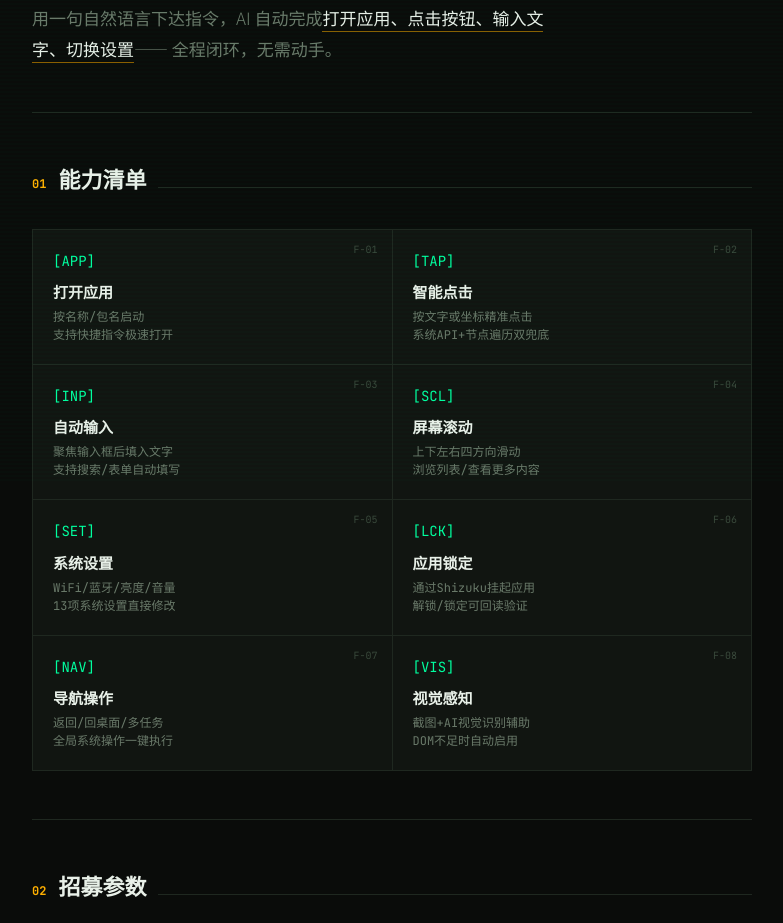
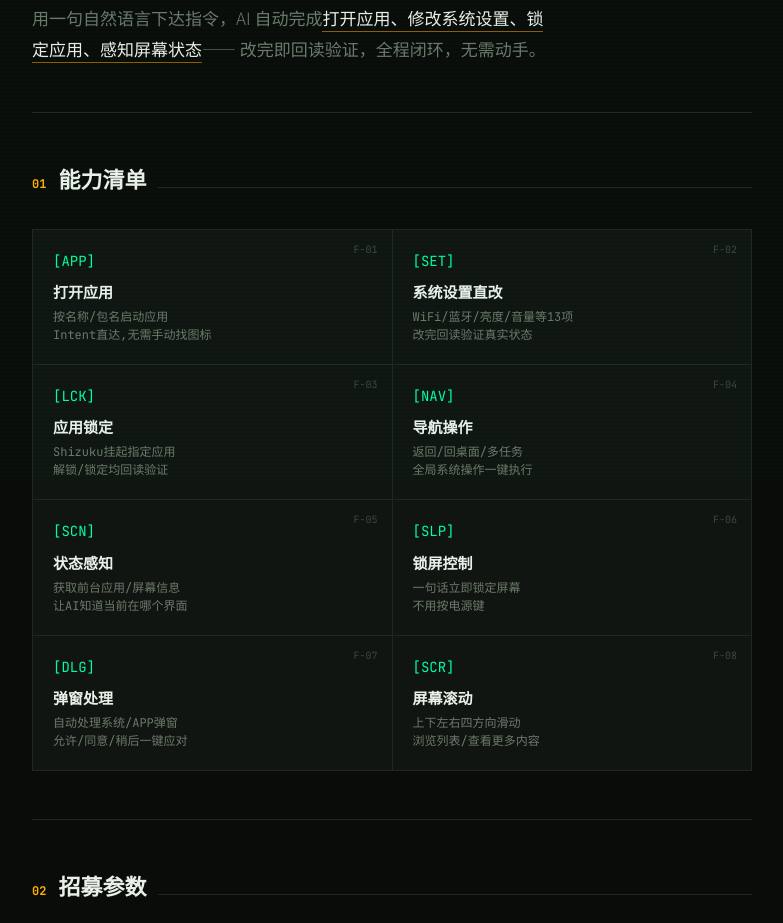
Before and after one commit to HuaiMeng01/announcement, a plain HTML site: page index.html in a window 1280 px wide. Shown: the part 317-1240 px from the top of the page, without its empty margins (248-1031 px from the left). Drawn offline with Linux system fonts and the light colour scheme.

Commit message:
refine: emphasize mature AI control capabilities, de-emphasize adb-dependent click/input

```diff
--- a/index.html
+++ b/index.html
@@ -564,7 +564,7 @@
       你只管 <span class="glow">说话</span>
     </h1>
     <p class="hero-sub">
-      用一句自然语言下达指令，AI 自动完成<strong>打开应用、点击按钮、输入文字、切换设置</strong>—— 全程闭环，无需动手。
+      用一句自然语言下达指令，AI 自动完成<strong>打开应用、修改系统设置、锁定应用、感知屏幕状态</strong>—— 改完即回读验证，全程闭环，无需动手。
     </p>
     <div class="hero-meta">
       <div>STATUS: <span class="val">ACTIVE</span></div>
@@ -586,49 +586,49 @@
         <span class="cap-id">F-01</span>
         <div class="cap-icon">[APP]</div>
         <div class="cap-name">打开应用</div>
-        <div class="cap-desc">按名称/包名启动<br>支持快捷指令极速打开</div>
+        <div class="cap-desc">按名称/包名启动应用<br>Intent直达,无需手动找图标</div>
       </div>
       <div class="cap">
         <span class="cap-id">F-02</span>
-        <div class="cap-icon">[TAP]</div>
-        <div class="cap-name">智能点击</div>
-        <div class="cap-desc">按文字或坐标精准点击<br>系统API+节点遍历双兜底</div>
+        <div class="cap-icon">[SET]</div>
+        <div class="cap-name">系统设置直改</div>
+        <div class="cap-desc">WiFi/蓝牙/亮度/音量等13项<br>改完回读验证真实状态</div>
       </div>
       <div class="cap">
         <span class="cap-id">F-03</span>
-        <div class="cap-icon">[INP]</div>
-        <div class="cap-name">自动输入</div>
-        <div class="cap-desc">聚焦输入框后填入文字<br>支持搜索/表单自动填写</div>
+        <div class="cap-icon">[LCK]</div>
+        <div class="cap-name">应用锁定</div>
+        <div class="cap-desc">Shizuku挂起指定应用<br>解锁/锁定均回读验证</div>
       </div>
       <div class="cap">
         <span class="cap-id">F-04</span>
-        <div class="cap-icon">[SCL]</div>
-        <div class="cap-name">屏幕滚动</div>
-        <div class="cap-desc">上下左右四方向滑动<br>浏览列表/查看更多内容</div>
-      </div>
-      <div class="cap">
-        <span class="cap-id">F-05</span>
-        <div class="cap-icon">[SET]</div>
-        <div class="cap-name">系统设置</div>
-        <div class="cap-desc">WiFi/蓝牙/亮度/音量<br>13项系统设置直接修改</div>
-      </div>
-      <div class="cap">
-        <span class="cap-id">F-06</span>
-        <div class="cap-icon">[LCK]</div>
-        <div class="cap-name">应用锁定</div>
-        <div class="cap-desc">通过Shizuku挂起应用<br>解锁/锁定可回读验证</div>
-      </div>
-      <div class="cap">
-        <span class="cap-id">F-07</span>
         <div class="cap-icon">[NAV]</div>
         <div class="cap-name">导航操作</div>
         <div class="cap-desc">返回/回桌面/多任务<br>全局系统操作一键执行</div>
       </div>
       <div class="cap">
+        <span class="cap-id">F-05</span>
+        <div class="cap-icon">[SCN]</div>
+        <div class="cap-name">状态感知</div>
+        <div class="cap-desc">获取前台应用/屏幕信息<br>让AI知道当前在哪个界面</div>
+      </div>
+      <div class="cap">
+        <span class="cap-id">F-06</span>
+        <div class="cap-icon">[SLP]</div>
+        <div class="cap-name">锁屏控制</div>
+        <div class="cap-desc">一句话立即锁定屏幕<br>不用按电源键</div>
+      </div>
+      <div class="cap">
+        <span class="cap-id">F-07</span>
+        <div class="cap-icon">[DLG]</div>
+        <div class="cap-name">弹窗处理</div>
+        <div class="cap-desc">自动处理系统/APP弹窗<br>允许/同意/稍后一键应对</div>
+      </div>
+      <div class="cap">
         <span class="cap-id">F-08</span>
-        <div class="cap-icon">[VIS]</div>
-        <div class="cap-name">视觉感知</div>
-        <div class="cap-desc">截图+AI视觉识别辅助<br>DOM不足时自动启用</div>
+        <div class="cap-icon">[SCR]</div>
+        <div class="cap-name">屏幕滚动</div>
+        <div class="cap-desc">上下左右四方向滑动<br>浏览列表/查看更多内容</div>
       </div>
     </div>
   </div>
@@ -676,7 +676,7 @@
         <div class="flow-marker">01</div>
         <div class="flow-content">
           <h3>指令输入 <span class="pill pill-green">INPUT</span></h3>
-          <p>你说出自然语言指令，例如"打开网易云搜索周杰伦"或"把亮度调到最高"</p>
+          <p>你说出自然语言指令，例如"打开网易云"或"把亮度调到最高，顺便锁掉抖音"</p>
         </div>
       </div>
       <div class="flow-step">
@@ -689,15 +689,15 @@
       <div class="flow-step">
         <div class="flow-marker">03</div>
         <div class="flow-content">
-          <h3>屏幕感知 <span class="pill pill-green">DOM+VISION</span></h3>
-          <p>无障碍服务读取屏幕节点树，DOM不足时自动截图让AI视觉识别</p>
+          <h3>状态感知 <span class="pill pill-green">AWARE</span></h3>
+          <p>读取前台应用与屏幕信息，让 AI 知道当前在哪个界面、该做什么</p>
         </div>
       </div>
       <div class="flow-step">
         <div class="flow-marker">04</div>
         <div class="flow-content">
-          <h3>自动执行 <span class="pill pill-amber">EXECUTE</span></h3>
-          <p>点击、滑动、输入、返回 — 每步操作后等待界面稳定再进入下一轮</p>
+          <h3>执行 + 回读验证 <span class="pill pill-amber">VERIFY</span></h3>
+          <p>打开应用、改设置、锁应用 — 每步执行后回读系统真实状态确认生效</p>
         </div>
       </div>
       <div class="flow-step active">
```
